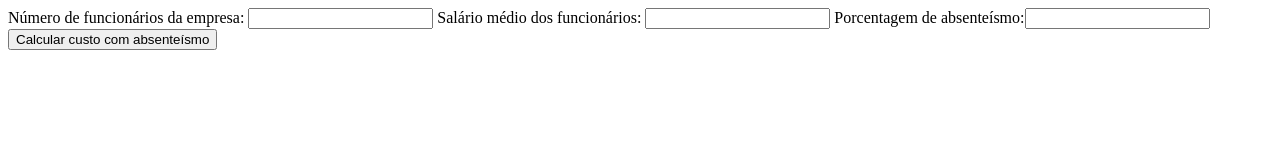
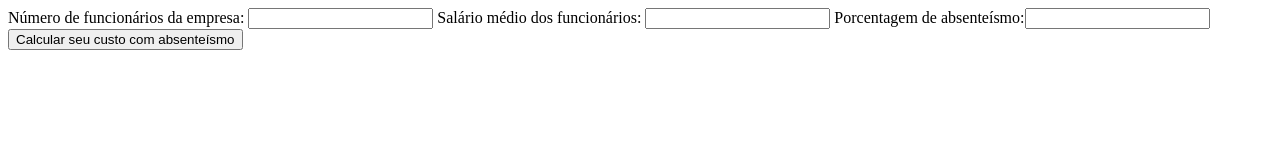
Before and after one commit to joao25082001/sprint_2, a plain HTML site: page Calculadora Financeira/Calculadora_Silvio/calculadora.html in a window 1280 px wide. Drawn offline with Linux system fonts and the light colour scheme.

Commit message:
fiz uma alteração no js do simulador

```diff
--- a/Calculadora Financeira/Calculadora_Silvio/calculadora.html
+++ b/Calculadora Financeira/Calculadora_Silvio/calculadora.html
@@ -7,11 +7,11 @@
     <title>Simulador</title>
 </head>
 <body>
-    <div>
+    <div id="div_principal">
     Número de funcionários da empresa: <input id="input_funcionarios">
     Salário médio dos funcionários: <input id="input_salario">
     Porcentagem de absenteísmo:<input id="input_absenteismo">
-    <button onclick="calcular()">Calcular custo com absenteísmo</button>
+    <button onclick="calcular()">Calcular seu custo com absenteísmo</button>
     <span id="span_resultado"></span>
     </div>
 </body>
```
